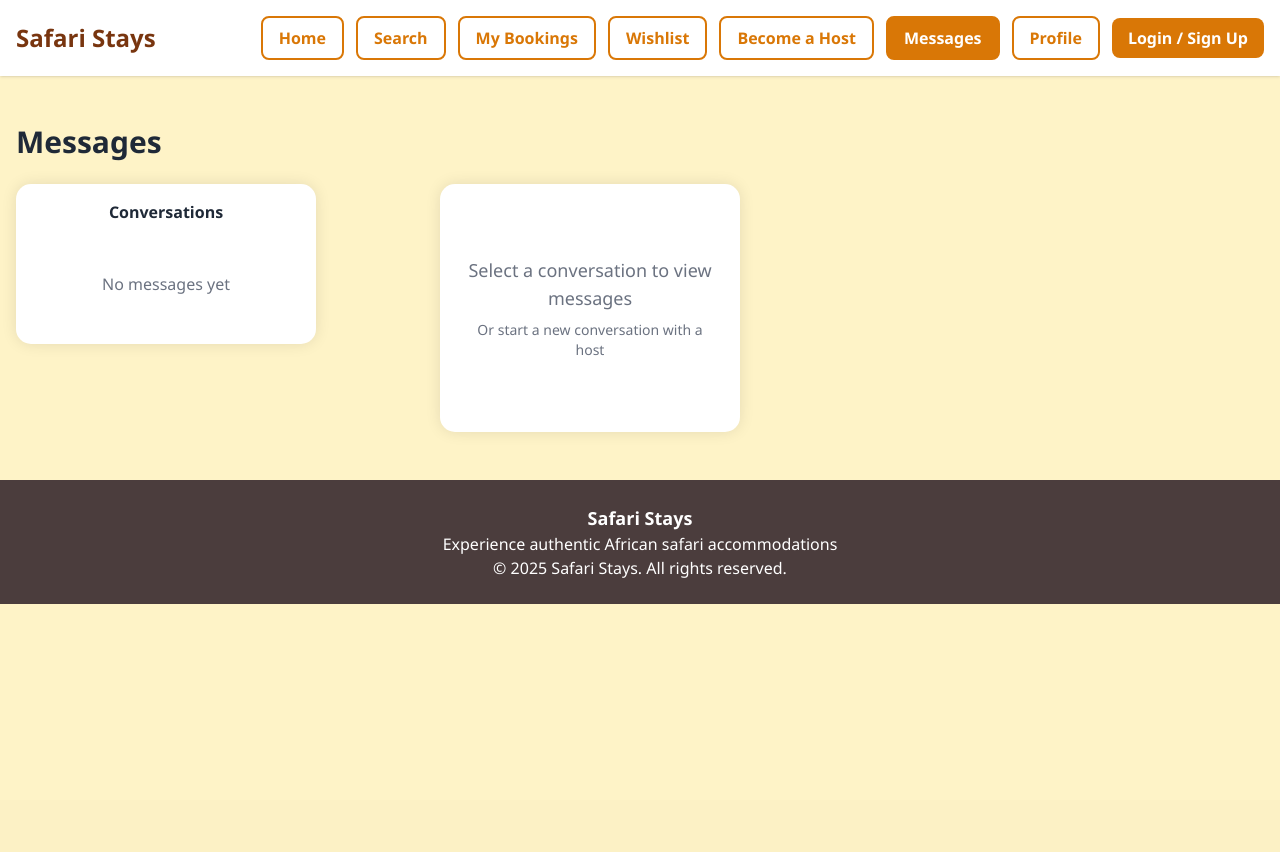
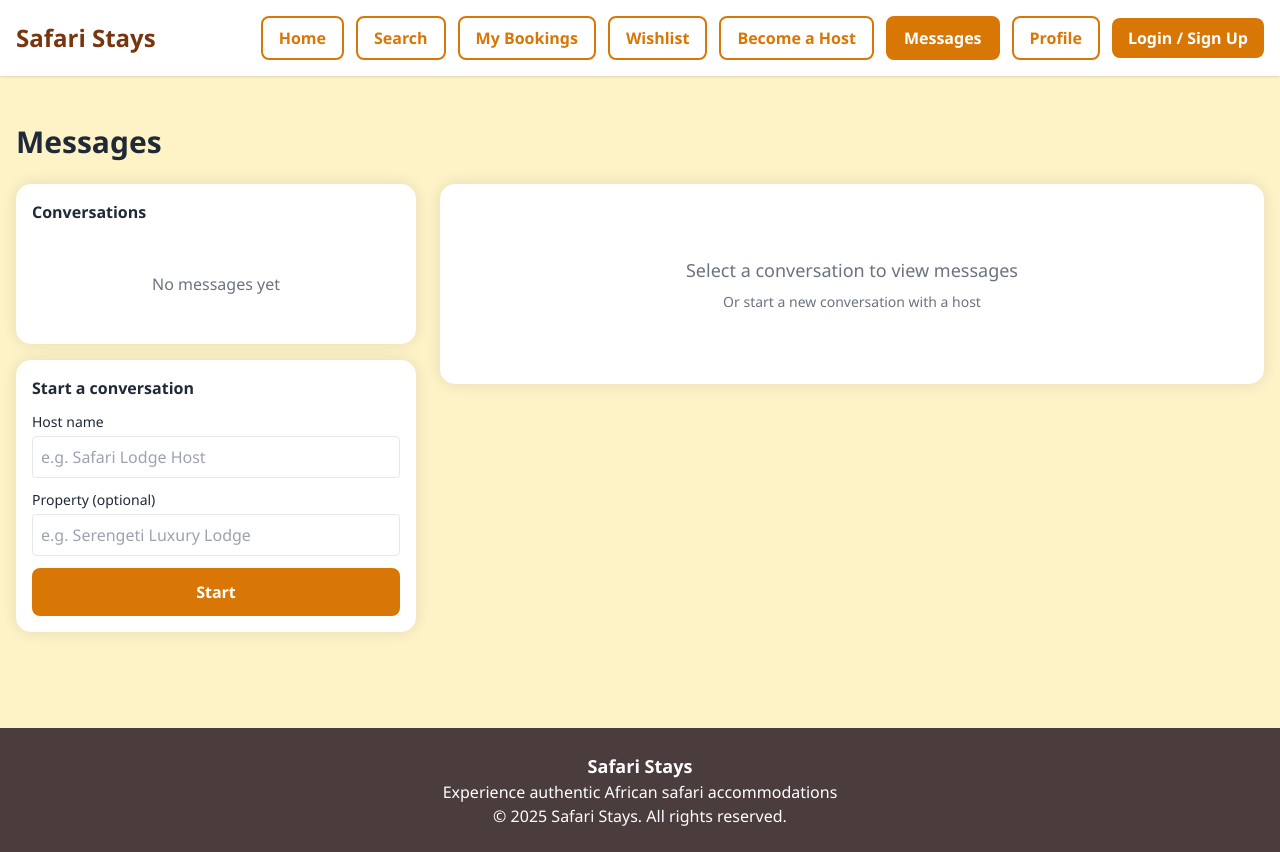
Before and after one commit to miyoroa/AIRBNB-WEB-APP, a PHP site: page /messages.html in a window 1280 px wide. Before the commit the page ends 604 px from the top, so only its background shows below. Run offline with PHP 8.4, Linux system fonts and the light colour scheme; some libraries are stand-ins or nearby versions.

Commit message:
Add changes made
The become-host.html, messages.html and styles.css was changed

```diff
--- a/become-host.html
+++ b/become-host.html
@@ -7,7 +7,7 @@
     <script src="https://cdn.tailwindcss.com"></script>
     <link rel="stylesheet" href="styles.css">
 </head>
-<body class="bg-bg-light">
+<body class="bg-bg-light min-h-screen flex flex-col">
     <header class="bg-white shadow sticky top-0 z-50">
         <div class="container mx-auto px-4">
             <div class="flex flex-col lg:flex-row justify-between items-center py-4 gap-4">
@@ -45,7 +45,7 @@
         </div>
     </header>
 
-    <main class="container mx-auto my-8 p-4">
+    <main class="container mx-auto my-8 p-4 flex-1">
         <div class="max-w-4xl mx-auto">
             <h2 class="text-3xl font-bold mb-6">Become a Host</h2>
 
@@ -144,7 +144,7 @@
         </div>
     </main>
 
-    <footer class="bg-brown text-white p-6 text-center mt-8">
+    <footer class="bg-brown text-white p-6 text-center mt-12">
         <p class="font-bold text-lg">Safari Stays</p>
         <p>Experience authentic African safari accommodations</p>
         <p>&copy; 2025 Safari Stays. All rights reserved.</p>
--- a/messages.html
+++ b/messages.html
@@ -7,7 +7,7 @@
     <script src="https://cdn.tailwindcss.com"></script>
     <link rel="stylesheet" href="styles.css">
 </head>
-<body class="bg-bg-light">
+<body class="bg-bg-light min-h-screen flex flex-col">
     <header class="bg-white shadow sticky top-0 z-50">
         <div class="container mx-auto px-4">
             <div class="flex flex-col lg:flex-row justify-between items-center py-4 gap-4">
@@ -45,7 +45,7 @@
         </div>
     </header>
 
-    <main class="container mx-auto my-8 p-4">
+    <main class="container mx-auto my-8 p-4 flex-1">
         <h2 class="text-3xl font-bold mb-6">Messages</h2>
 
         <div class="grid grid-cols-1 lg:grid-cols-3 gap-6">
@@ -59,6 +59,21 @@
                     <div id="no-conversations" class="hidden text-center py-8 text-gray-500">
                         <p>No messages yet</p>
                     </div>
+                </div>
+
+                <div class="card p-4 mt-4">
+                    <h3 class="font-bold mb-3">Start a conversation</h3>
+                    <form id="new-conversation-form" class="space-y-3">
+                        <div>
+                            <label class="block text-sm font-medium mb-1">Host name</label>
+                            <input id="new-conv-host" type="text" class="border rounded w-full p-2" placeholder="e.g. Safari Lodge Host" required />
+                        </div>
+                        <div>
+                            <label class="block text-sm font-medium mb-1">Property (optional)</label>
+                            <input id="new-conv-property" type="text" class="border rounded w-full p-2" placeholder="e.g. Serengeti Luxury Lodge" />
+                        </div>
+                        <button type="submit" class="btn-primary w-full">Start</button>
+                    </form>
                 </div>
             </div>
 
@@ -92,7 +107,7 @@
         </div>
     </main>
 
-    <footer class="bg-brown text-white p-6 text-center mt-8">
+    <footer class="bg-brown text-white p-6 text-center mt-12">
         <p class="font-bold text-lg">Safari Stays</p>
         <p>Experience authentic African safari accommodations</p>
         <p>&copy; 2025 Safari Stays. All rights reserved.</p>
@@ -121,11 +136,28 @@
                     sendMessage();
                 });
             }
+
+            const newConvForm = document.getElementById('new-conversation-form');
+            if (newConvForm) {
+                newConvForm.addEventListener('submit', function(e) {
+                    e.preventDefault();
+                    const hostName = document.getElementById('new-conv-host')?.value?.trim();
+                    const propertyName = document.getElementById('new-conv-property')?.value?.trim();
+                    if (!hostName) return;
+                    startConversation(hostName, propertyName || '', '');
+                    newConvForm.reset();
+                });
+            }
         });
 
         function loadConversations() {
             // Load conversations from localStorage
             conversations = JSON.parse(localStorage.getItem('conversations') || '[]');
+            // Normalize shape (older data might be missing fields)
+            conversations = conversations.map(c => ({
+                ...c,
+                messages: Array.isArray(c.messages) ? c.messages : [],
+            }));
 
             const list = document.getElementById('conversations-list');
             const noConversations = document.getElementById('no-conversations');
@@ -138,7 +170,7 @@
                 noConversations.classList.add('hidden');
 
                 list.innerHTML = conversations.map(conv => {
-                    const lastMessage = conv.messages[conv.messages.length - 1];
+                    const lastMessage = conv.messages?.[conv.messages.length - 1];
                     return `
                         <div onclick="openConversation('${conv.id}')" class="p-3 border rounded cursor-pointer hover:bg-gray-50 ${currentConversationId === conv.id ? 'bg-gray-100' : ''}">
                             <div class="font-semibold">${conv.with}</div>
@@ -199,12 +231,29 @@
 
         // Function to start a new conversation (can be called from property pages)
         window.startConversation = function(hostName, propertyName, propertyId) {
+            const normalizedHost = (hostName || '').trim();
+            const normalizedPropertyId = (propertyId || '').trim();
+            const normalizedPropertyName = (propertyName || '').trim();
+
+            // Reuse existing conversation if it already exists
+            const existing = conversations.find(c =>
+                (c.with || '').trim() === normalizedHost &&
+                ((c.propertyId || '').trim() === normalizedPropertyId) &&
+                ((c.propertyName || '').trim() === normalizedPropertyName)
+            );
+
+            if (existing) {
+                loadConversations();
+                openConversation(existing.id);
+                return;
+            }
+
             const conversationId = `conv_${Date.now()}`;
             const newConversation = {
                 id: conversationId,
-                with: hostName,
-                propertyName: propertyName,
-                propertyId: propertyId,
+                with: normalizedHost,
+                propertyName: normalizedPropertyName,
+                propertyId: normalizedPropertyId,
                 messages: []
             };
 
--- a/styles.css
+++ b/styles.css
@@ -52,8 +52,6 @@ body {
   background: #fff;
   border-radius: 15px;
   box-shadow: 0 0 15px rgba(0,0,0,0.1);
-  width: 300px;
-  text-align: center;
   overflow: hidden;
   transition: transform 0.3s ease, box-shadow 0.3s ease;
 }
@@ -62,7 +60,14 @@ body {
   transform: translateY(-10px);
   box-shadow: 0 10px 25px rgba(0,0,0,0.2);
 }
-.card img {
+
+/* Property listing cards (home/search results) */
+.members-container .card {
+  width: 300px;
+  text-align: center;
+}
+
+.members-container .card img {
   width: 100%;
   height: 200px;
   object-fit: cover;
```
